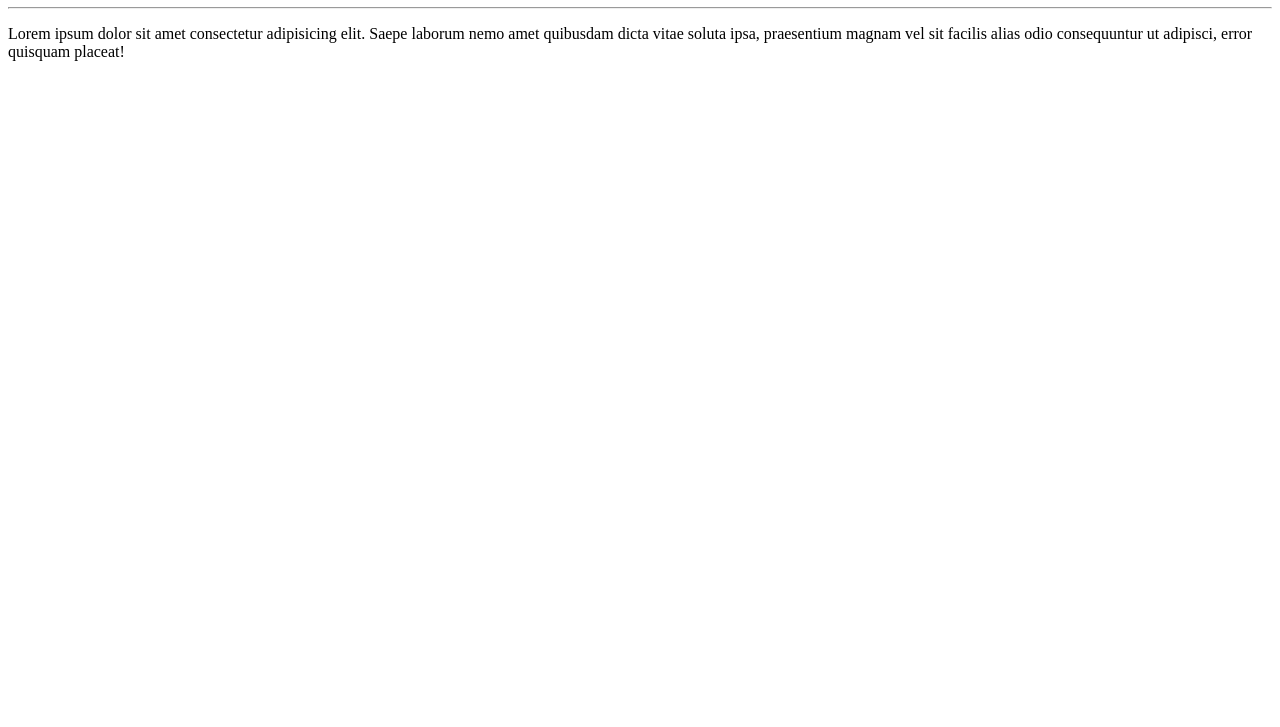
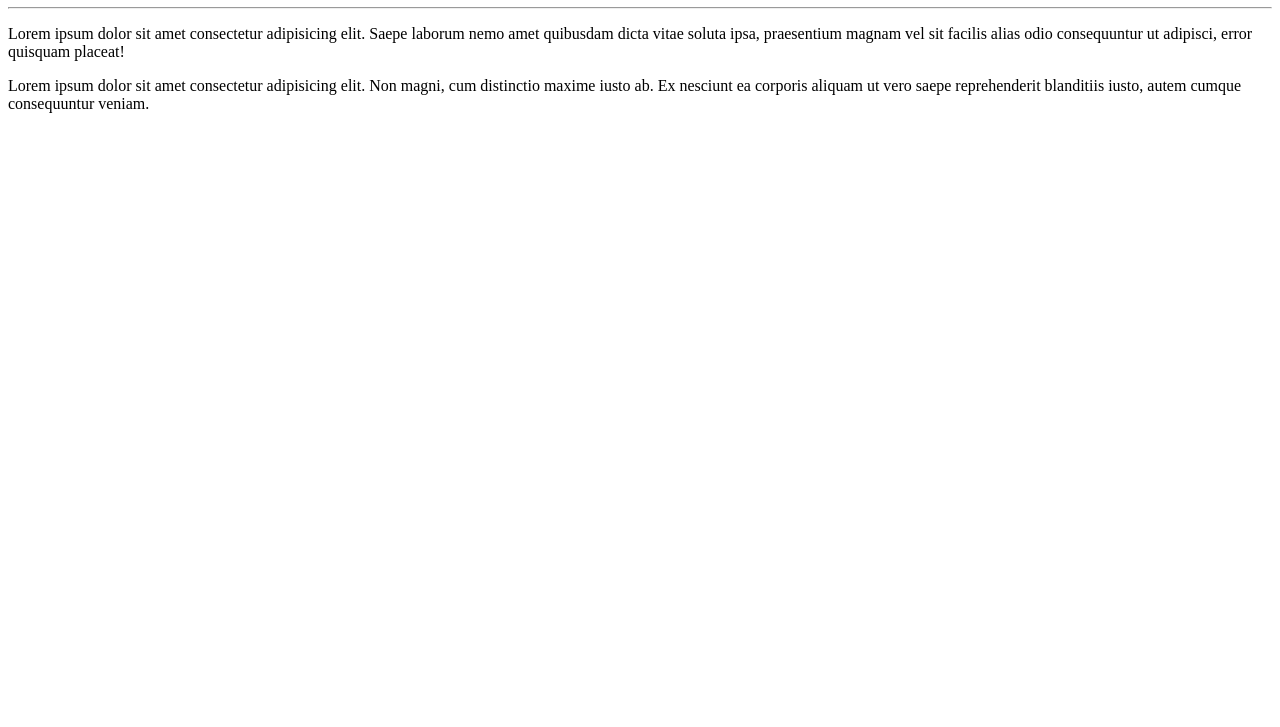
Before and after one commit to MagnoAlef/Ola-mundo-, a plain HTML site: page site_exemplo/index.html in a window 1280 px wide. Shown: the part 73-800 px from the top of the page. Drawn offline with Linux system fonts and the light colour scheme.

Commit message:
outro paragrafo

```diff
--- a/site_exemplo/index.html
+++ b/site_exemplo/index.html
@@ -12,5 +12,6 @@
     </h1>
     <hr>
     <p>Lorem ipsum dolor sit amet consectetur adipisicing elit. Saepe laborum nemo amet quibusdam dicta vitae soluta ipsa, praesentium magnam vel sit facilis alias odio consequuntur ut adipisci, error quisquam placeat! </p>
+    <p>Lorem ipsum dolor sit amet consectetur adipisicing elit. Non magni, cum distinctio maxime iusto ab. Ex nesciunt ea corporis aliquam ut vero saepe reprehenderit blanditiis iusto, autem cumque consequuntur veniam.</p>
 </body>
 </html>
```
